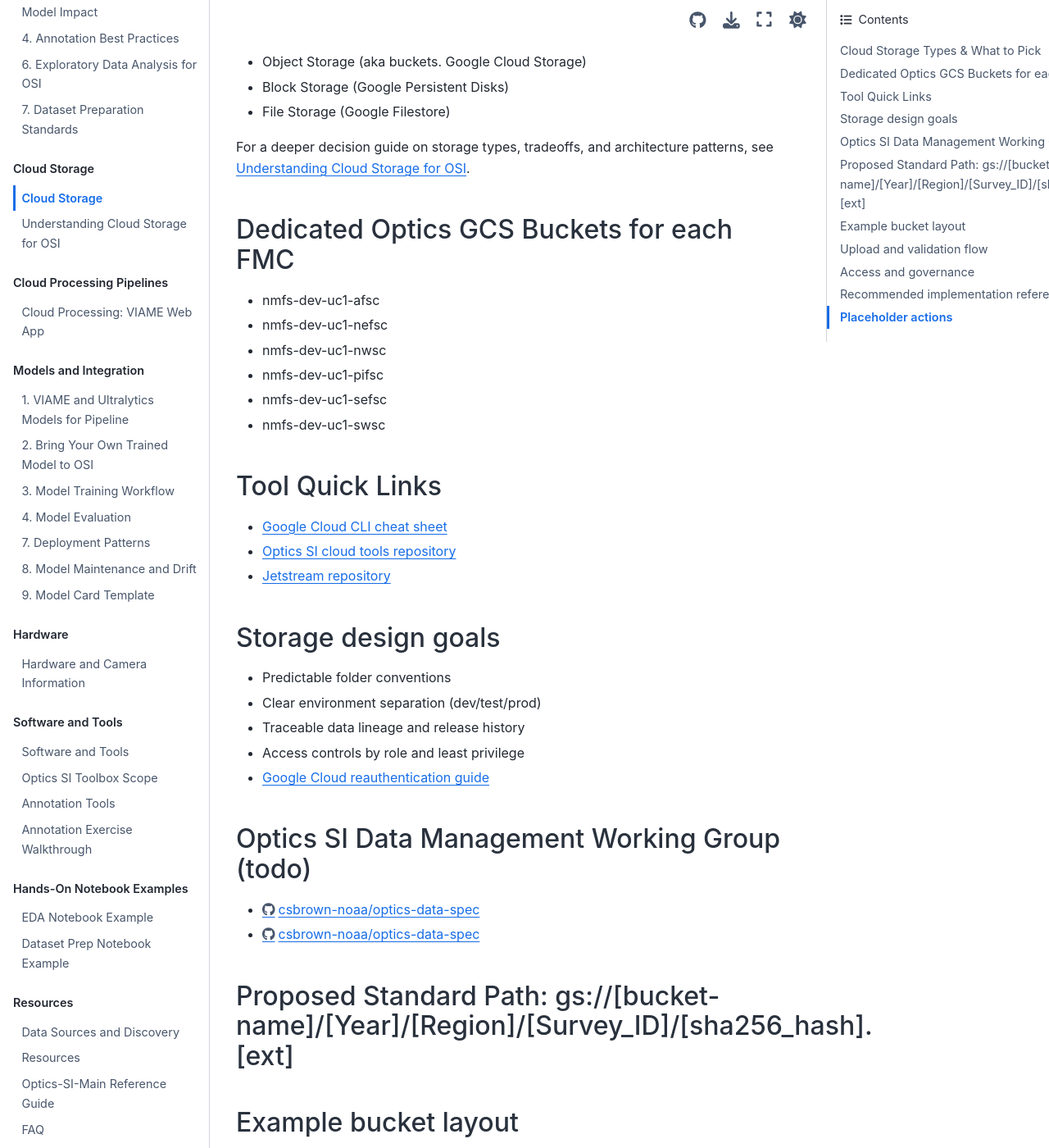
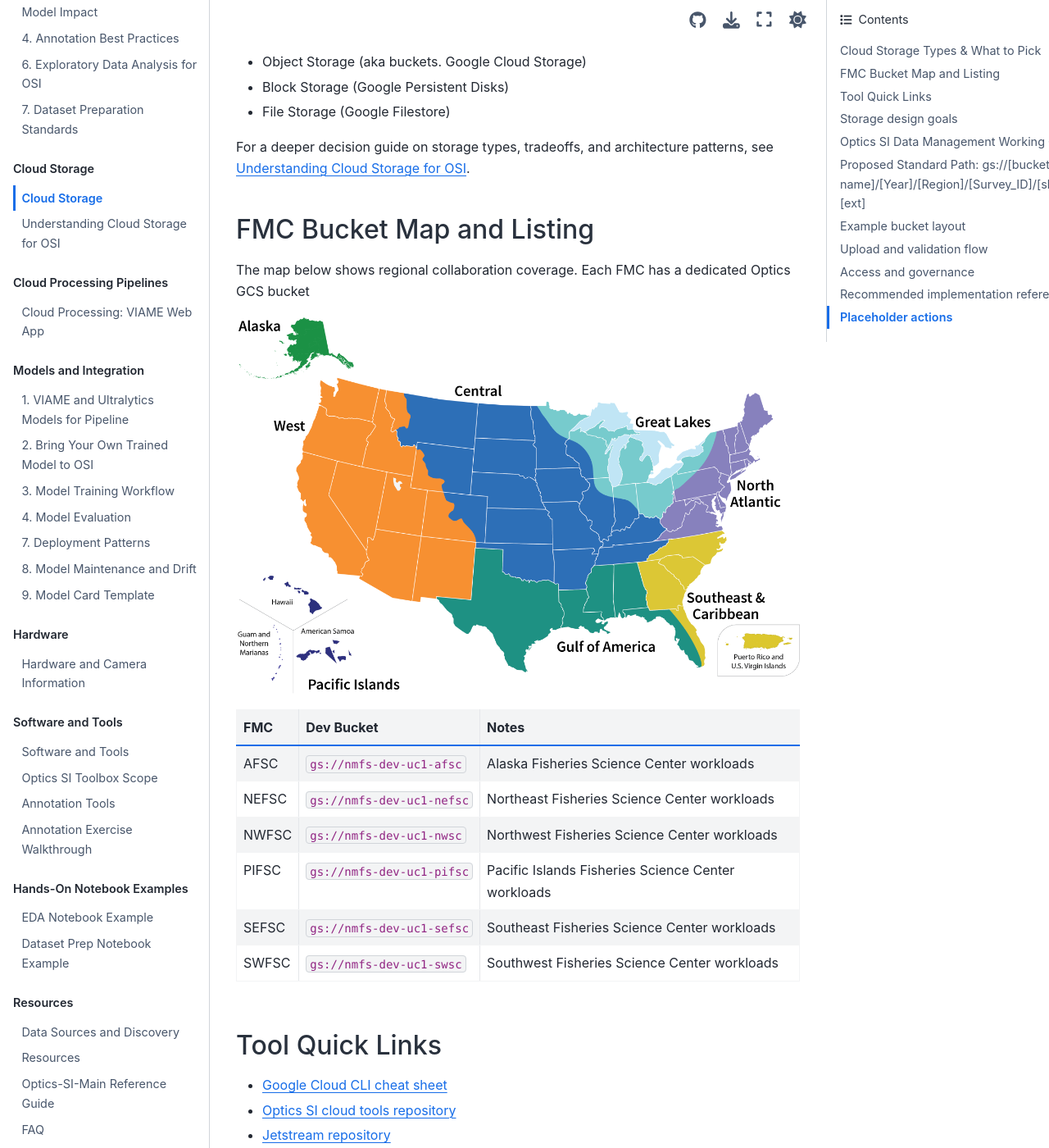
Before and after one commit to nmfs-ost/optics-si-docs, a Jupyter Book: the page built from content/osi/05_cloud_storage.md, in a window 1280 px wide and 1400 px high, scrolled down 198 px. Shown: the whole window at 82% size. Built offline with Jupyter Book 1.0.4 settings and Sphinx 7.4.7 and the Sphinx Book theme 1.1.4, drawn with Linux system fonts in a browser that asks for light colours; pages that are not in the unit, such as notebooks, are missing from menus.

Commit message:
bucket list and map

```diff
--- a/content/osi/05_cloud_storage.md
+++ b/content/osi/05_cloud_storage.md
@@ -8,13 +8,20 @@
 
 For a deeper decision guide on storage types, tradeoffs, and architecture patterns, see [Understanding Cloud Storage for OSI](05a_cloud_storage.md).
 
-## Dedicated Optics GCS Buckets for each FMC
-- nmfs-dev-uc1-afsc
-- nmfs-dev-uc1-nefsc
-- nmfs-dev-uc1-nwsc
-- nmfs-dev-uc1-pifsc
-- nmfs-dev-uc1-sefsc
-- nmfs-dev-uc1-swsc
+## FMC Bucket Map and Listing
+
+The map below shows regional collaboration coverage. Each FMC has a dedicated Optics GCS bucket
+
+![NOAA Regional Collaboration Map](../../docs/images/NOAA-Regional-Collaboration-map.png)
+
+| FMC | Dev Bucket | Notes |
+| :---- | :---- | :---- |
+| AFSC | `gs://nmfs-dev-uc1-afsc` | Alaska Fisheries Science Center workloads |
+| NEFSC | `gs://nmfs-dev-uc1-nefsc` | Northeast Fisheries Science Center workloads |
+| NWFSC | `gs://nmfs-dev-uc1-nwsc` | Northwest Fisheries Science Center workloads |
+| PIFSC | `gs://nmfs-dev-uc1-pifsc` | Pacific Islands Fisheries Science Center workloads |
+| SEFSC | `gs://nmfs-dev-uc1-sefsc` | Southeast Fisheries Science Center workloads |
+| SWFSC | `gs://nmfs-dev-uc1-swsc` | Southwest Fisheries Science Center workloads |
 
 ## Tool Quick Links
 - [Google Cloud CLI cheat sheet](https://docs.cloud.google.com/static/sdk/docs/images/gcloud-cheat-sheet.pdf)
```
Also changed, not shown: docs/images/NOAA-Regional-Collaboration-map.png (added).
